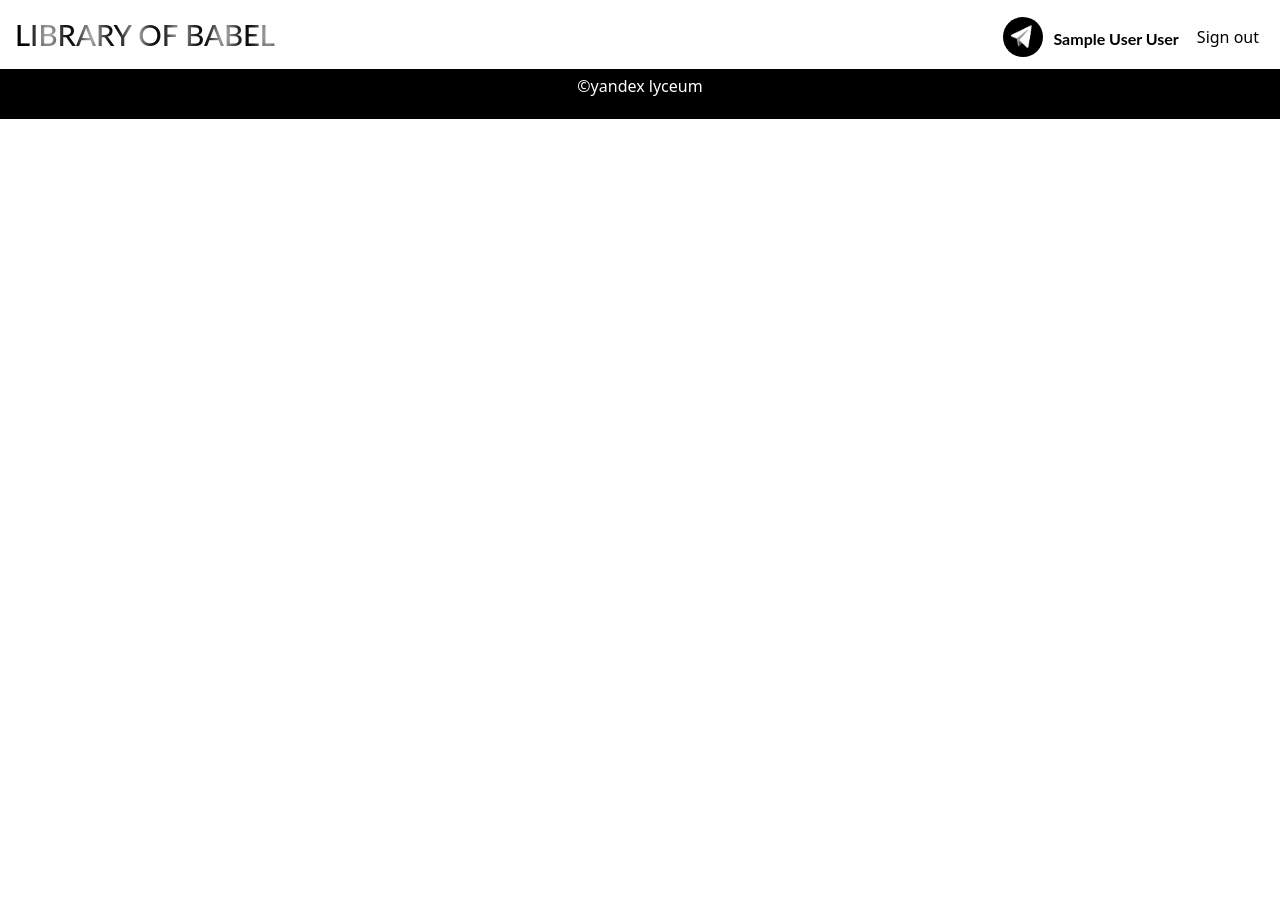
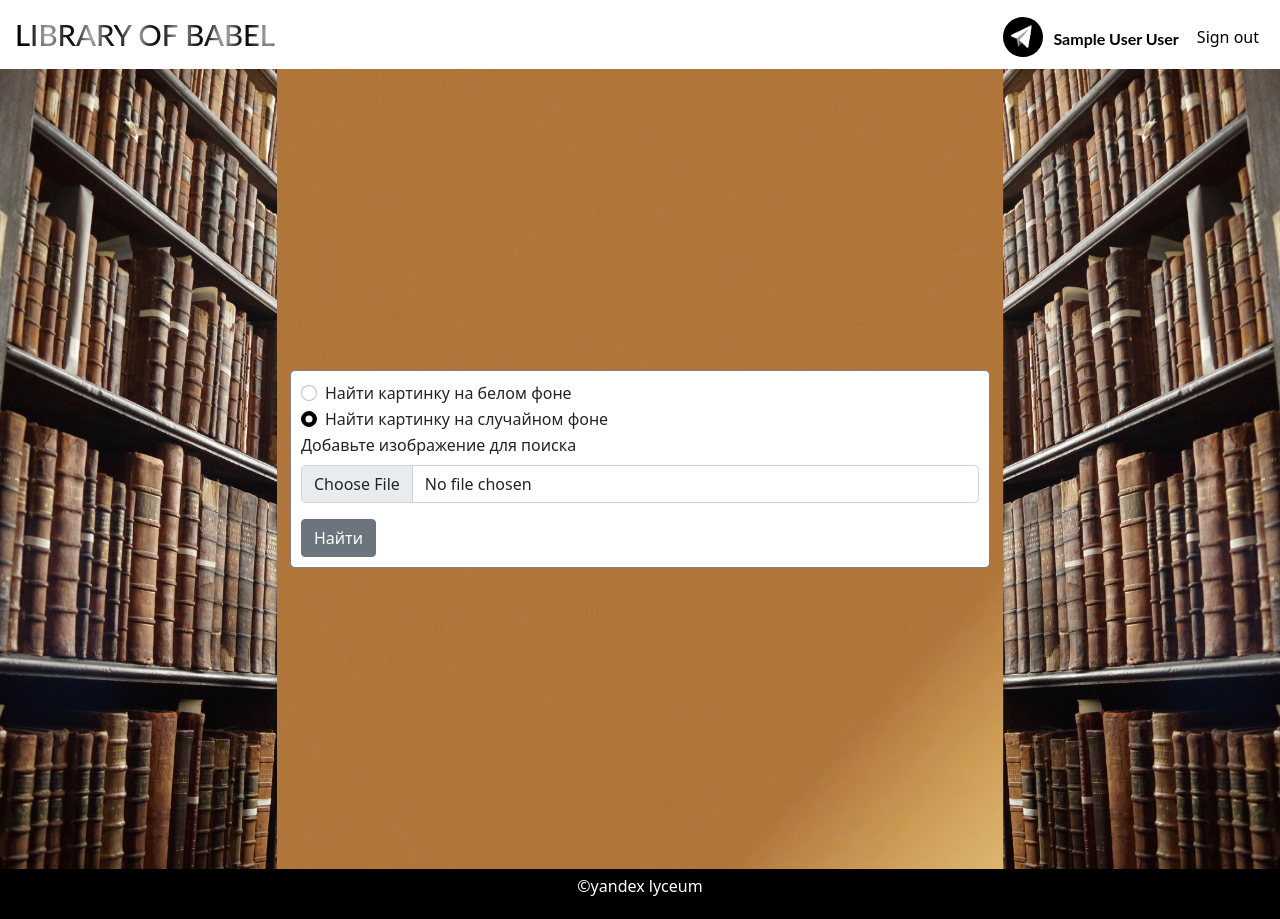
Before and after one commit to DaniilOrchikov/Babel, a Flask app: page /account in a window 1280 px wide. Before the commit the page ends 119 px from the top, so only its background shows below. Run offline with Flask 2, Linux system fonts and the light colour scheme; a user stored in the database is signed in; tables that the repository leaves empty hold one stand-in row (values such as "Sample post"); some libraries are stand-ins or nearby versions.

Commit message:
refactoring

```diff
--- a/app.py
+++ b/app.py
@@ -139,23 +139,17 @@ def image(id):
         return res
 
 
-@app.route('/account')
-def personal_account():
-    """страница с личным кабинетом: все сохраненные фотографии"""
-    return render_template('account.html', title='Личный аккаунт')
-
-
 @app.route('/random_book')
 def random_book():
     id = get(f'http://127.0.0.1:8080/api/random_page').json()['id']
     return redirect(f'/image{id}')
 
 
-@app.route('/search', methods=['POST', 'GET'])
-def search():
+@app.route('/account', methods=['POST', 'GET'])
+def account():
     """страница с поиском картинки"""
     if request.method == 'GET':
-        return render_template('search.html', title='Поиск картинки')
+        return render_template('account.html', title='Поиск картинки')
     elif request.method == 'POST':
         radio = request.form.get('flexRadioDefault')
         file = request.files['file']
@@ -204,6 +198,10 @@ def sign_in():
     return render_template('sign_in.html', title='Авторизация', form=form)
 
 
+@app.route('/error')
+def rise_error():
+    return render_template('rise_error.html')
+
 @app.route('/logout')
 @login_required
 def logout():
--- a/static/css/style.css
+++ b/static/css/style.css
@@ -528,7 +528,7 @@ blockquote cite {
 .alert {
     padding: 20px;
     color: #fff;
-    margin-bottom: 15px;
+    margin-bottom: 10px;
 }
 
 .alert-in {
--- a/templates/account.html
+++ b/templates/account.html
@@ -1,4 +1,36 @@
+{% if current_user.is_authenticated %}
 {% extends "base.html" %}
 {% block content %}
-<div></div>
+<div class="find-search-book-style height-style-vh">
+    <div class="search-container">
+        <div><img class="book-search-img" src="static/img/book.jpg" alt="много книг"></div>
+        <div class="search-form">
+            <form class="search-form-style" action="" method=post enctype=multipart/form-data>
+                <div class="form-check">
+                    <input class="form-check-input form-check-label-color" type="radio" name="flexRadioDefault"
+                        id="flexRadioDefault1" value="radio1">
+                    <label class="form-check-label" for="flexRadioDefault1">
+                        Найти картинку на белом фоне
+                    </label>
+                </div>
+                <div class="form-check">
+                    <input class="form-check-input" type="radio" name="flexRadioDefault" id="flexRadioDefault2"
+                        value="radio2" checked>
+                    <label class="form-check-label" for="flexRadioDefault2">
+                        Найти картинку на случайном фоне
+                    </label>
+                </div>
+                <div class="mb-3">
+                    <label for="formFile" class="form-label">Добавьте изображение для поиска</label>
+                    <input class="form-control" type="file" id="formFile" name="file">
+                </div>
+                <button type="submit" class="btn btn-secondary">Найти</button>
+            </form>
+        </div>
+        <div><img class="book-search-img gif-rotate" src="static/img/book.jpg" alt="много книг"></div>
+    </div>
+</div>
 {% endblock %}
+{% else %}
+<p>Конечно, попытался и хватит, мы умней:)</p>
+{% endif %}
--- a/templates/base.html
+++ b/templates/base.html
@@ -22,7 +22,7 @@
                     <p class="nav-img-pos"><a href="https://t.me/+r0lCltIvRNtlNjJi"><img class="nav-img radius-style"
                                 src="static/img/telegram.png" alt="Телеграм"></a></p>
                     {% if current_user.is_authenticated %}
-                    <a class="username font-style" href="/" onclick="return false">{{ current_user.name }} {{
+                    <a class="username font-style" href="/account">{{ current_user.name }} {{
                         current_user.surname }}</a>
                     <li class="nav-item">
                         <a class=" nav-link nav-item" href="/logout">Sign out</a>
--- a/templates/find_image.html
+++ /dev/null
@@ -1,6 +0,0 @@
-{% extends "base.html" %}
-{% block content %}
-<div class="find-search-book-style height-style-vh">
-    <div><img src="static/img/telegram.png" alt="Телеграм"></div>
-</div>
-{% endblock %}
--- a/templates/index.html
+++ b/templates/index.html
@@ -7,7 +7,7 @@
     </div>
     <p class="link-located"><a class="text-style font-style link-style browse-page" href="/browse">Browse</a></p>
     {% if current_user.is_authenticated %}
-    <p class="link-located"><a class=" text-style font-style link-style info-page" href="/search">Search</a></p>
+    <p class="link-located"><a class=" text-style font-style link-style info-page" href="/account">Search</a></p>
     {% else %}
     <p class="link-located"><a class=" text-style font-style link-style info-page" href="/">Search</a></p>
     {% endif %}
@@ -21,7 +21,7 @@
     {% else %}
     <div class="alert alert-out">
         <span class="closebtn" onclick="this.parentElement.style.display='none';">&times;</span>
-        Зарегистрируйтесь или авторизуйтесь, чтобы воспользоваться функцией поиска "search".
+        После регистрации Вам в личном кабинете будет доступна функция поиска - "search".
     </div>
     {% endif %}
 </div>
```
Also changed, not shown: templates/rise_error.html (added, +22 -0 lines), static/img/book.jpg (added).
